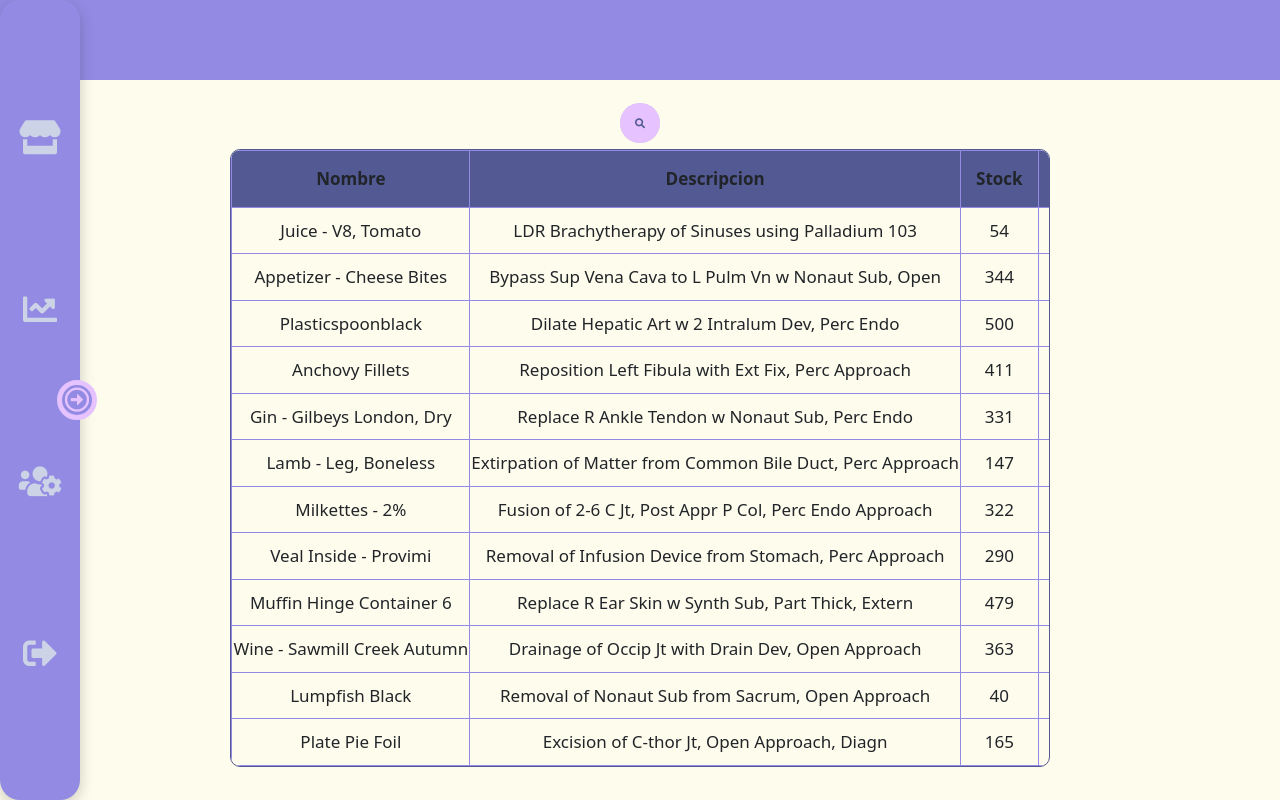
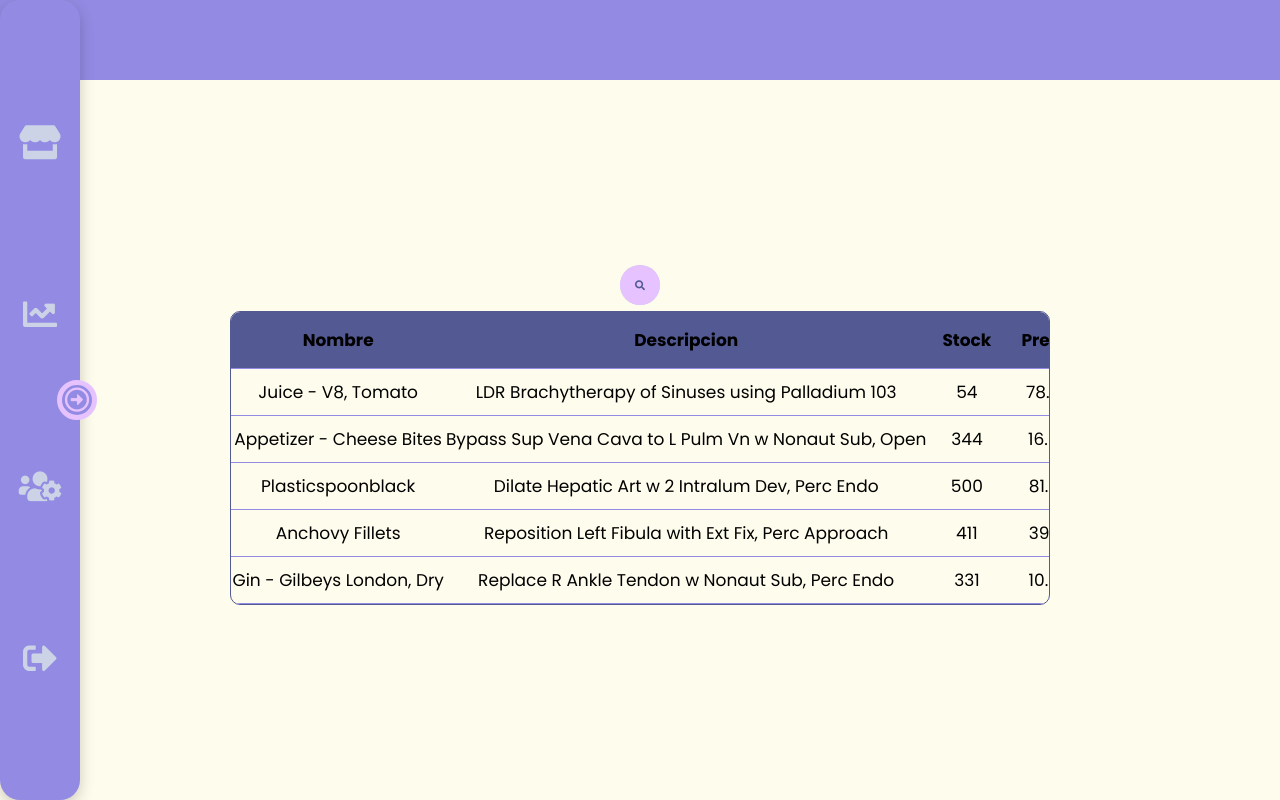
Before and after one commit to rarc41/novaticPoS, a React (Create React App) app in the folder front/: page / in a window 1280 px wide. Built offline with nearby package versions, Linux system fonts and the light colour scheme.

Commit message:
se elimina reactstrap de node

```diff
--- a/front/package.json
+++ b/front/package.json
@@ -9,14 +9,12 @@
     "@testing-library/jest-dom": "^5.14.1",
     "@testing-library/react": "^11.2.7",
     "@testing-library/user-event": "^12.8.3",
-    "bootstrap": "^5.1.2",
     "dom": "0.0.3",
     "react": "^17.0.2",
     "react-dom": "^17.0.2",
     "react-router": "^5.2.1",
     "react-router-dom": "^5.3.0",
     "react-scripts": "4.0.3",
-    "reactstrap": "^8.10.0",
     "web-vitals": "^1.1.2"
   },
   "scripts": {
--- a/front/src/components/Productos.js
+++ b/front/src/components/Productos.js
@@ -45,62 +45,6 @@ const Productos = () => {
       price: 10.24,
       img: "http://dummyimage.com/238x100.png/5fa2dd/ffffff",
     },
-    {
-      id: 6,
-      name: "Lamb - Leg, Boneless",
-      descripcion: "Extirpation of Matter from Common Bile Duct, Perc Approach",
-      stock: 147,
-      price: 6.92,
-      img: "http://dummyimage.com/190x100.png/cc0000/ffffff",
-    },
-    {
-      id: 7,
-      name: "Milkettes - 2%",
-      descripcion: "Fusion of 2-6 C Jt, Post Appr P Col, Perc Endo Approach",
-      stock: 322,
-      price: 90.46,
-      img: "http://dummyimage.com/122x100.png/ff4444/ffffff",
-    },
-    {
-      id: 8,
-      name: "Veal Inside - Provimi",
-      descripcion: "Removal of Infusion Device from Stomach, Perc Approach",
-      stock: 290,
-      price: 35.57,
-      img: "http://dummyimage.com/115x100.png/cc0000/ffffff",
-    },
-    {
-      id: 9,
-      name: "Muffin Hinge Container 6",
-      descripcion: "Replace R Ear Skin w Synth Sub, Part Thick, Extern",
-      stock: 479,
-      price: 59.99,
-      img: "http://dummyimage.com/137x100.png/dddddd/000000",
-    },
-    {
-      id: 10,
-      name: "Wine - Sawmill Creek Autumn",
-      descripcion: "Drainage of Occip Jt with Drain Dev, Open Approach",
-      stock: 363,
-      price: 81.49,
-      img: "http://dummyimage.com/158x100.png/5fa2dd/ffffff",
-    },
-    {
-      id: 11,
-      name: "Lumpfish Black",
-      descripcion: "Removal of Nonaut Sub from Sacrum, Open Approach",
-      stock: 40,
-      price: 13.55,
-      img: "http://dummyimage.com/124x100.png/5fa2dd/ffffff",
-    },
-    {
-      id: 12,
-      name: "Plate Pie Foil",
-      descripcion: "Excision of C-thor Jt, Open Approach, Diagn",
-      stock: 165,
-      price: 96.17,
-      img: "http://dummyimage.com/118x100.png/cc0000/ffffff",
-    },
   ];
   const headers = ["nombre", "descripcion", "stock", "precio"];
 
--- a/front/src/components/Usuarios.js
+++ b/front/src/components/Usuarios.js
@@ -2,7 +2,6 @@ import React, { useState } from "react";
 import PruebaModal from "./common/Modal";
 import PruebasUsuario from "./pruebas/PruebasUsuario";
 import formulario from "../resources/json/usuario.json";
-import { Button } from "reactstrap";
 import "../styles/Button.css";
 import Search from "./common/Search";
 import Table from './common/Table';
@@ -39,8 +38,6 @@ const Usuarios = () => {
 
   return (
     <div className="Module Module-container product-section">
-
-
       <ToolBar></ToolBar>
       <Table headers={headers_test} data={values}></Table>
     </div>
--- a/front/src/components/Ventas.js
+++ b/front/src/components/Ventas.js
@@ -2,9 +2,9 @@ import React, { useState } from 'react';
 import PruebaModal from './common/Modal';
 import PruebasVenta from './pruebas/PruebasVenta';
 import formulario from '../resources/json/venta.json';
-import { Button } from 'reactstrap';
 import '../styles/Button.css';
 import Search from './common/Search';
+import Button from './common/Button'
 
 const Ventas = () => {
   const [modalForm, setModalForm] = useState(false);
--- a/front/src/components/common/Modal.js
+++ b/front/src/components/common/Modal.js
@@ -1,41 +1,11 @@
 import React from 'react';
 import  Form  from './Form';
-import {
-  Button,
-  Modal,
-  ModalHeader,
-  ModalBody,
-  FormGroup,
-  ModalFooter,
-} from "reactstrap";
 
 const PruebasTable = ({isOpen, handleOpen, formulario}) => {
   return (
-    <Modal isOpen={isOpen}>
-        <ModalHeader>
-          <div><h3>Actualizar Usuario </h3></div>
-        </ModalHeader>
+    <div>
 
-        <ModalBody>
-             <FormGroup>
-               <Form fields={formulario}></Form>
-             </FormGroup>
-        </ModalBody>
-
-        <ModalFooter>
-          <Button
-            color="primary"
-          >
-            Actualizar
-          </Button>
-          <Button
-            className="btn btn-danger"
-            onClick={handleOpen}
-          >
-            Cancelar
-          </Button>
-        </ModalFooter>
-      </Modal>
+    </div>
   );
   }
 export default PruebasTable;
--- a/front/src/components/common/Search.js
+++ b/front/src/components/common/Search.js
@@ -1,11 +1,9 @@
 import React, {useState} from 'react';
-import { Input } from 'reactstrap';
 import '../../styles/Search.css'
 
 const Search = ({label}) => {
   return (
     <div className="search-container">
-        <i class="fas fa-search"></i><Input type="text" class="form-control" className="input-search" placeholder={"Buscar " + label}/>
     </div>
   );
 };
--- a/front/src/components/common/Table.js
+++ b/front/src/components/common/Table.js
@@ -1,5 +1,4 @@
 import React from "react";
-import { Button } from "reactstrap";
 import "../../styles/Table.css";
 
 const Table = ({ headers, data }) => {
--- a/front/src/index.js
+++ b/front/src/index.js
@@ -3,7 +3,6 @@ import ReactDOM from 'react-dom';
 import './index.css';
 import App from './App';
 import reportWebVitals from './reportWebVitals';
-import 'bootstrap/dist/css/bootstrap.min.css';
 
 ReactDOM.render(
   <React.StrictMode>
--- a/front/src/styles/Table.css
+++ b/front/src/styles/Table.css
@@ -43,6 +43,7 @@ th {
   font-size: 1.7rem;
   width: 100%;
   white-space: nowrap;
+  border-collapse: collapse;
 }
 
 .table-responsive table > thead {
@@ -57,7 +58,7 @@ th {
 
 .table-main th,
 .table-main td{
-border: 1px solid  var(--light-blue);
+border-bottom: 1px solid  var(--light-blue);
 }
 
 .table-main>tbody>tr>td{
```
Also changed, not shown: 1 other file (tests, documents, lock files or other folders).
